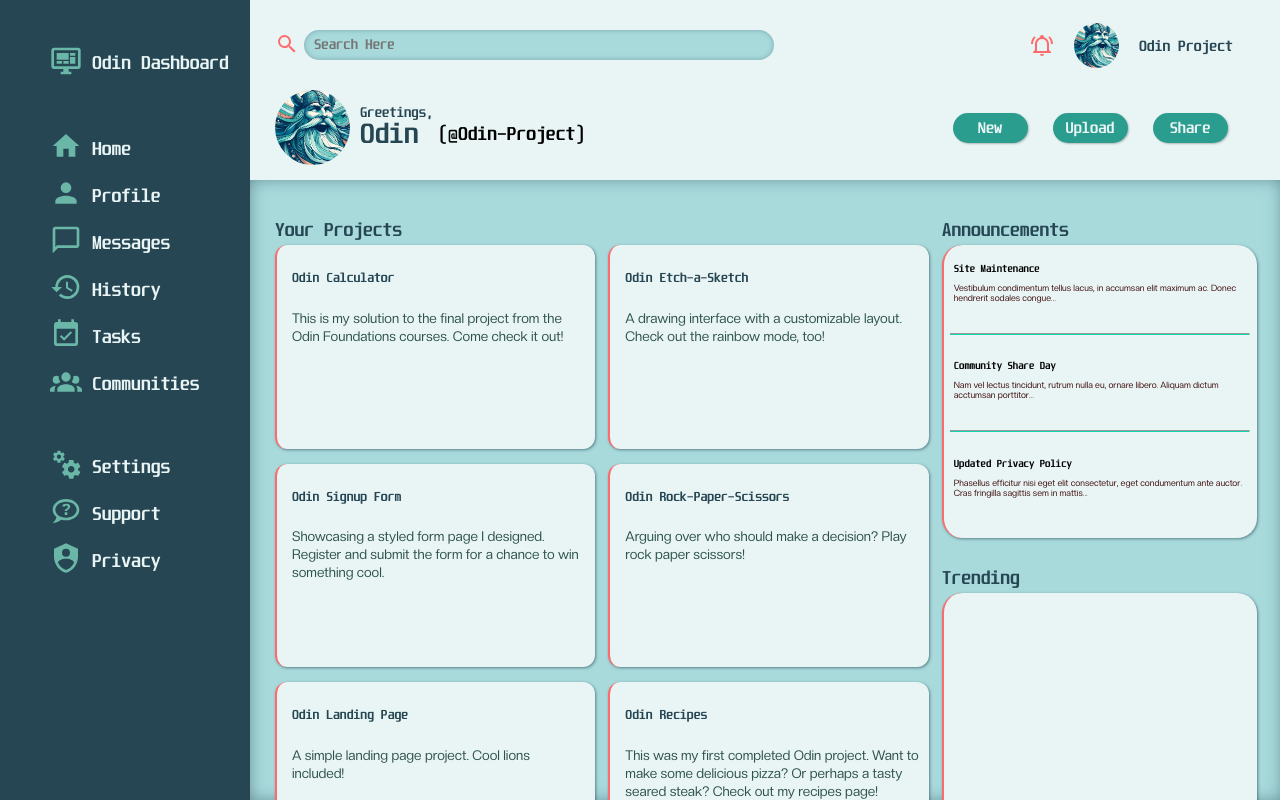
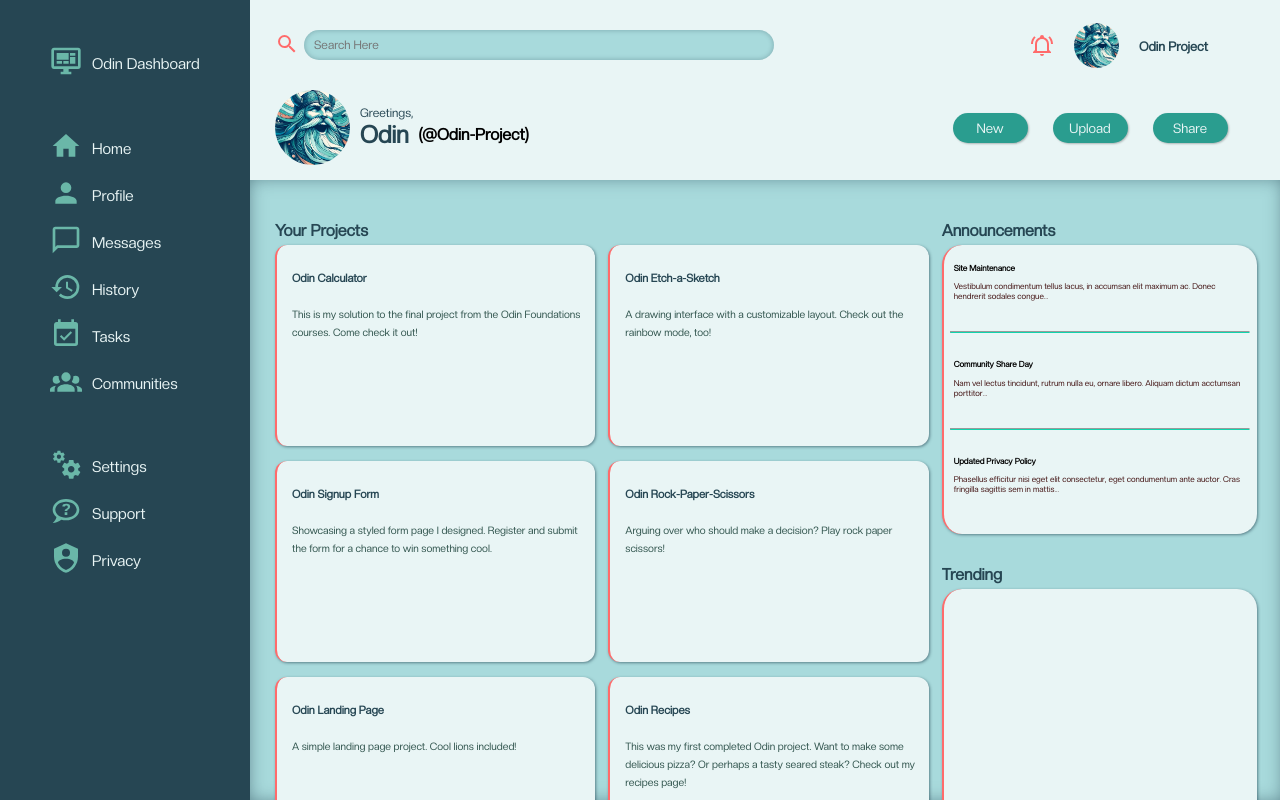
Before and after one commit to ThomasMcDonald1/odin-admin-dashboard, a plain HTML site: page index.html in a window 1280 px wide. Drawn offline with Linux system fonts and the light colour scheme.

Commit message:
furthers font adjustments

```diff
--- a/styles.css
+++ b/styles.css
@@ -130,7 +130,7 @@ hr
 
 .sb-text
 {
-    font-size: 1rem;
+    font-size: clamp(0.5rem, 0.95rem, 1rem);
     margin-top: 6px;
 }
 
@@ -181,7 +181,7 @@ hr
     border: none;
     width: clamp(55%, 75%, 85%);
     height: 30px;
-    font-size: 0.75rem;
+    font-size: clamp(0.45rem, 0.745rem, 0.75rem);
     padding-left: 10px;
     box-shadow: inset 0px 0px 4px 1px rgba(38, 70, 83, 0.25);
 }
@@ -211,7 +211,7 @@ hr
 .logo-text
 {
     font-weight: bold;
-    font-size: 0.8rem;
+    font-size: clamp(0.5rem, 0.8rem, 0.81rem);
     padding-top: 16px;
     white-space: nowrap;
     color:#264653;
@@ -246,13 +246,13 @@ hr
 
 .welcome-txt
 {
-    font-size: 0.75rem;
+    font-size: clamp(0.5rem, 0.75rem, 0.76rem);
     color:var(--deep-sea-blue);
 }
 
 .user-name
 {
-    font-size: 1.5rem;
+    font-size: clamp(0.5rem, 1.5rem, 1.51rem);
     color: var(--deep-sea-blue);
 }
 
@@ -384,12 +384,12 @@ hr
 
 }
 
-.sb-text, .logo-text, .welcome-txt, .user-name, .button-text, .projects-label-text, .announcements-label-text, .trending-label-text, .user-id, .announcement-header, .project-link, .header-button, .search
+.sb-text, .logo-text, .welcome-txt, .user-name, .button-text, .projects-label-text, .announcements-label-text, .trending-label-text, .user-id, .header-button, .search
 {
-    font-family: unispace, 'Courier New', Courier, monospace;
+    font-family: creato, 'Courier New', Courier, monospace;
 }
 
-.card-body, .announcement-body
+.card-body, .announcement-body, .announcement-header, .project-link
 {
     font-family: creato;
 }
@@ -403,7 +403,7 @@ hr
 {
     color: var(--deep-sea-blue);
     font-weight: bold;
-    font-size: 0.7rem;
+    font-size: clamp(0.5rem, 0.7rem, 0.75rem);
     padding-top: 15px;
 }
 
@@ -412,7 +412,7 @@ hr
     margin-right: 10px;
     color:#2f534c;
     line-height: 18px;
-    font-size: 0.85rem;
+    font-size: clamp(0.5rem, 0.65rem, 0.651rem);
 }
 
 .announcements-card
@@ -429,7 +429,7 @@ hr
 
 .announcement-header, .announcement-body
 {
-    font-size: 0.55rem;
+    font-size: clamp(0.5rem, 0.55rem, 0.51rem);
     padding-left: 10px;
     padding-right: 10px;
 }
```
